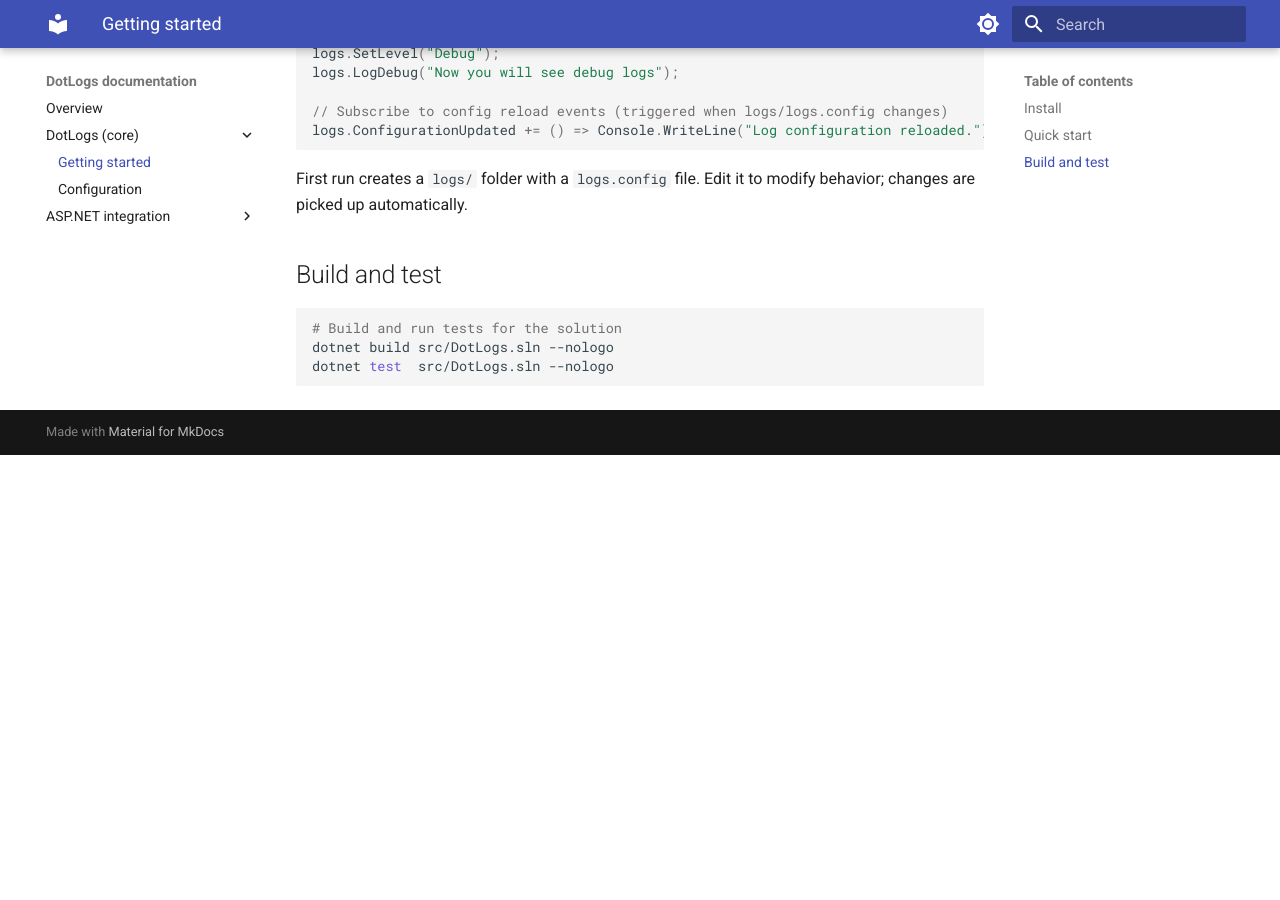
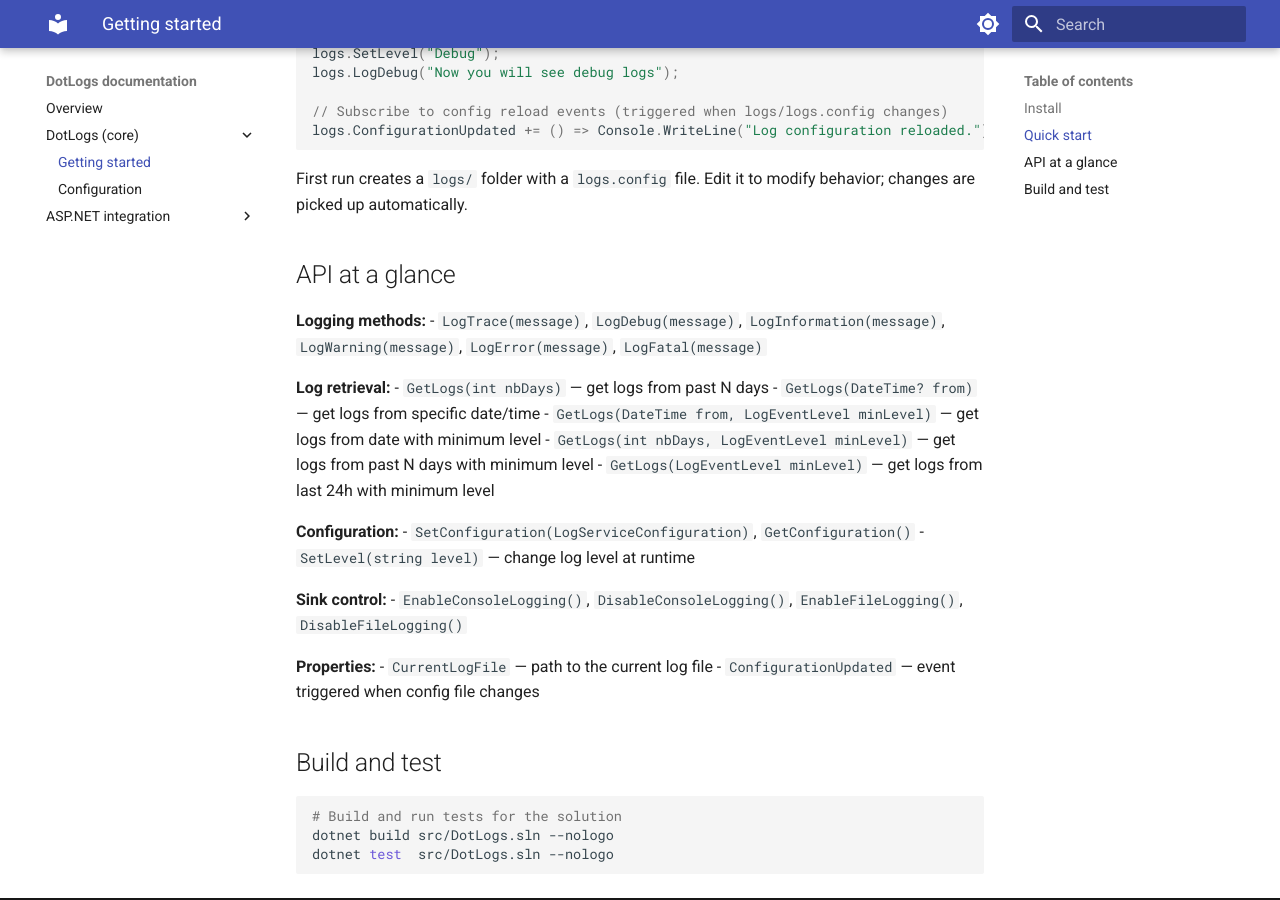
Before and after one commit to AlexandreIorio/dotlogs, an MkDocs documentation site: the page built from docs/docs/getting-started.md, in a window 1280 px wide and 900 px high, scrolled down 518 px. Built offline with MkDocs 1.6.1 and Material for MkDocs 9.7.7, drawn with Linux system fonts in a browser that asks for light colours; before the commit the page ends 973 px from its top, so only the background shows below that.

````diff
--- a/docs/docs/getting-started.md
+++ b/docs/docs/getting-started.md
@@ -28,6 +28,29 @@ logs.ConfigurationUpdated += () => Console.WriteLine("Log configuration reloaded
 
 First run creates a `logs/` folder with a `logs.config` file. Edit it to modify behavior; changes are picked up automatically.
 
+## API at a glance
+
+**Logging methods:**
+- `LogTrace(message)`, `LogDebug(message)`, `LogInformation(message)`, `LogWarning(message)`, `LogError(message)`, `LogFatal(message)`
+
+**Log retrieval:**
+- `GetLogs(int nbDays)` — get logs from past N days
+- `GetLogs(DateTime? from)` — get logs from specific date/time
+- `GetLogs(DateTime from, LogEventLevel minLevel)` — get logs from date with minimum level
+- `GetLogs(int nbDays, LogEventLevel minLevel)` — get logs from past N days with minimum level
+- `GetLogs(LogEventLevel minLevel)` — get logs from last 24h with minimum level
+
+**Configuration:**
+- `SetConfiguration(LogServiceConfiguration)`, `GetConfiguration()`
+- `SetLevel(string level)` — change log level at runtime
+
+**Sink control:**
+- `EnableConsoleLogging()`, `DisableConsoleLogging()`, `EnableFileLogging()`, `DisableFileLogging()`
+
+**Properties:**
+- `CurrentLogFile` — path to the current log file
+- `ConfigurationUpdated` — event triggered when config file changes
+
 ## Build and test
 
 ```sh
````
Also changed, not shown: docs/docs/aspnet.md (+17 -1 lines), README.md, src/DotLogs.AspNet/README.md, src/DotLogs/README.md, 1 other file.
